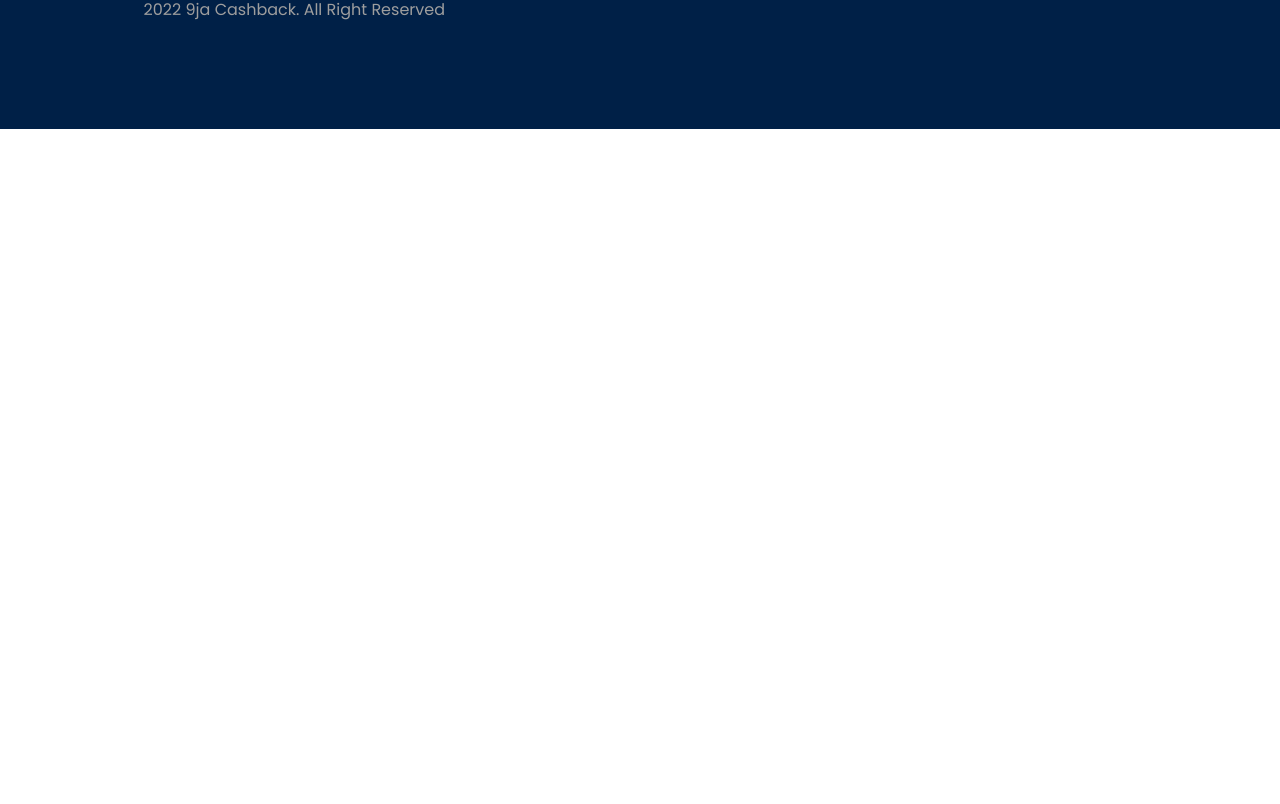
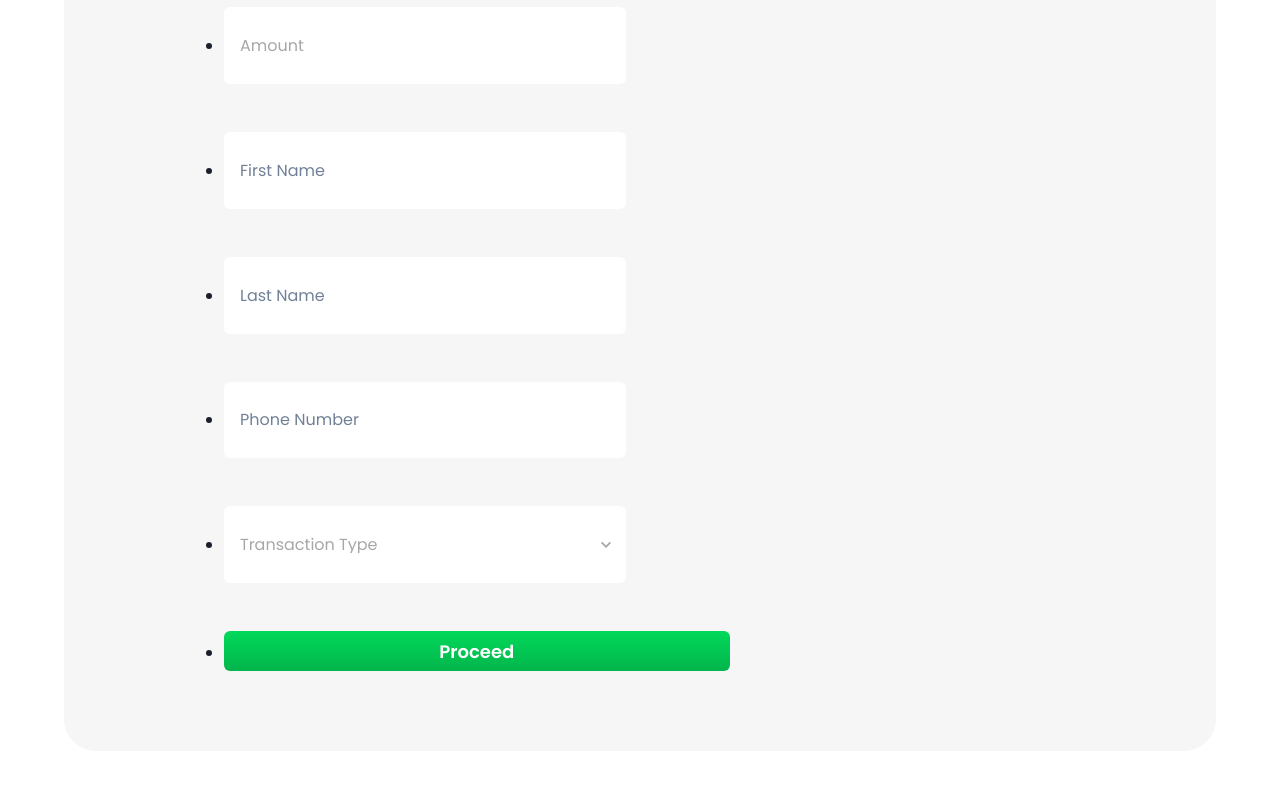
Before and after one commit to iam-benjamen/nairaboom, a Next.js app: page /guest in a window 1280 px wide. Shown: the part 956-1760 px from the top of the page. Before the commit the page ends 1085 px from the top, so only its background shows below. Built offline with nearby package versions, Linux system fonts and the light colour scheme.

Commit message:
cashback from

```diff
--- a/pages/guest.js
+++ b/pages/guest.js
@@ -1,13 +1,128 @@
-import { Box, Heading, chakra } from "@chakra-ui/react";
+import { Box, Heading, chakra, Text, Input, Select } from "@chakra-ui/react";
 import NavBar from "../components/NavBar";
 import FooterComponent from "../components/Footer";
 import BackgroundTitle from "../components/BackgroundTitle";
+import coil2 from "../public/aboutpage/coil2.png";
 
 const PlayAsGuest = () => {
   return (
     <Box>
       <NavBar />
-      <BackgroundTitle longbit="Play As A Gu" shortbit="est"/>
+      <BackgroundTitle longbit="Play As A Gu" shortbit="est" />
+      <Box
+        backgroundImage={`url(${coil2.src})`}
+        backgroundPosition="right top"
+        backgroundRepeat="no-repeat"
+        pt="8rem"
+        fontFamily={"poppins"}
+        display="flex"
+        flexDir={"column"}
+        alignItems="center"
+      >
+        <Text textAlign={"center"} fontWeight={500} fontSize="2rem" pb="6.1rem">
+          Wish to get cashback for your transaction?
+          <br /> Fill the form below
+        </Text>
+        <Box
+          mb="9.8rem"
+          pt="7.3rem"
+          pl="10rem"
+          pr="11.5rem"
+          w="90%"
+          borderRadius={"2rem"}
+          bgColor={"#F6F6F6"}
+        >
+          <form action="">
+            <ul display="flex">
+              <li>
+                <Input
+                  placeholder="Amount"
+                  w="25.125rem"
+                  h="4.8rem"
+                  border={"none"}
+                  bgColor="white"
+                  type={"number"}
+                  _placeholder={{ fontSize: "16px", color: "#A7A7A7" }}
+                  mb="3rem"
+                  focusBorderColor="nairagreen"
+                />
+              </li>
+              <li>
+                <Input
+                  placeholder="First Name"
+                  w="25.125rem"
+                  h="4.8rem"
+                  border={"none"}
+                  color={"#A7A7A7"}
+                  bgColor="white"
+                  type={"text"}
+                  _placeholder={{ fontSize: "16px" }}
+                  mb="3rem"
+                  focusBorderColor="nairagreen"
+                />
+              </li>
+              <li>
+                <Input
+                  placeholder="Last Name"
+                  w="25.125rem"
+                  h="4.8rem"
+                  color={"#A7A7A7"}
+                  border={"none"}
+                  bgColor="white"
+                  type={"text"}
+                  _placeholder={{ fontSize: "16px" }}
+                  mb="3rem"
+                  focusBorderColor="nairagreen"
+                />
+              </li>
+              <li>
+                <Input
+                  placeholder="Phone Number"
+                  w="25.125rem"
+                  h="4.8rem"
+                  border={"none"}
+                  color={"#A7A7A7"}
+                  bgColor="white"
+                  type={"tel"}
+                  _placeholder={{ fontSize: "16px" }}
+                  mb="3rem"
+                  focusBorderColor="nairagreen"
+                />
+              </li>
+              <li>
+                <Select
+                  w="25.125rem"
+                  h="4.8rem"
+                  border={"none"}
+                  bgColor="white"
+                  placeholder="Transaction Type"
+                  mb="3rem"
+                  color={"#A7A7A7"}
+                  focusBorderColor="nairagreen"
+                >
+                  <option value="option1">Option 1</option>
+                  <option value="option2">Option 2</option>
+                  <option value="option3">Option 3</option>
+                </Select>
+              </li>
+              <li>
+                <Input
+                  value={"Proceed"}
+                  border={"none"}
+                  w="31.6rem"
+                  color="white"
+                  bgGradient="linear(180deg, #02D95A 0%, #02B54C 100%)"
+                  type={"submit"}
+                  fontWeight={600}
+                  fontSize="lg"
+                  mb="5rem"
+                  cursor={"pointer"}
+                />
+              </li>
+            </ul>
+          </form>
+        </Box>
+      </Box>
       <FooterComponent />
     </Box>
   );
--- a/pages/login.js
+++ b/pages/login.js
@@ -18,7 +18,6 @@ import { useState } from "react";
 
 const RegisterPage = () => {
   const bgies = [loginbg, signupbg];
-
   const [bgImage, setbgImage] = useState(0);
   const bg = bgies[bgImage];
 
@@ -107,7 +106,7 @@ const RegisterPage = () => {
                 </chakra.span>
                 <Input
                   value={"Log In"}
-                  w="27.5rem"
+                  w="100%"
                   border={"none"}
                   color="white"
                   bgGradient="linear(180deg, #02D95A 0%, #02B54C 100%)"
@@ -179,7 +178,7 @@ const RegisterPage = () => {
                 />
                 <Input
                   value={"Register"}
-                  w="27.5rem"
+                  w="100%"
                   border={"none"}
                   color="white"
                   bgGradient="linear(180deg, #02D95A 0%, #02B54C 100%)"
```
